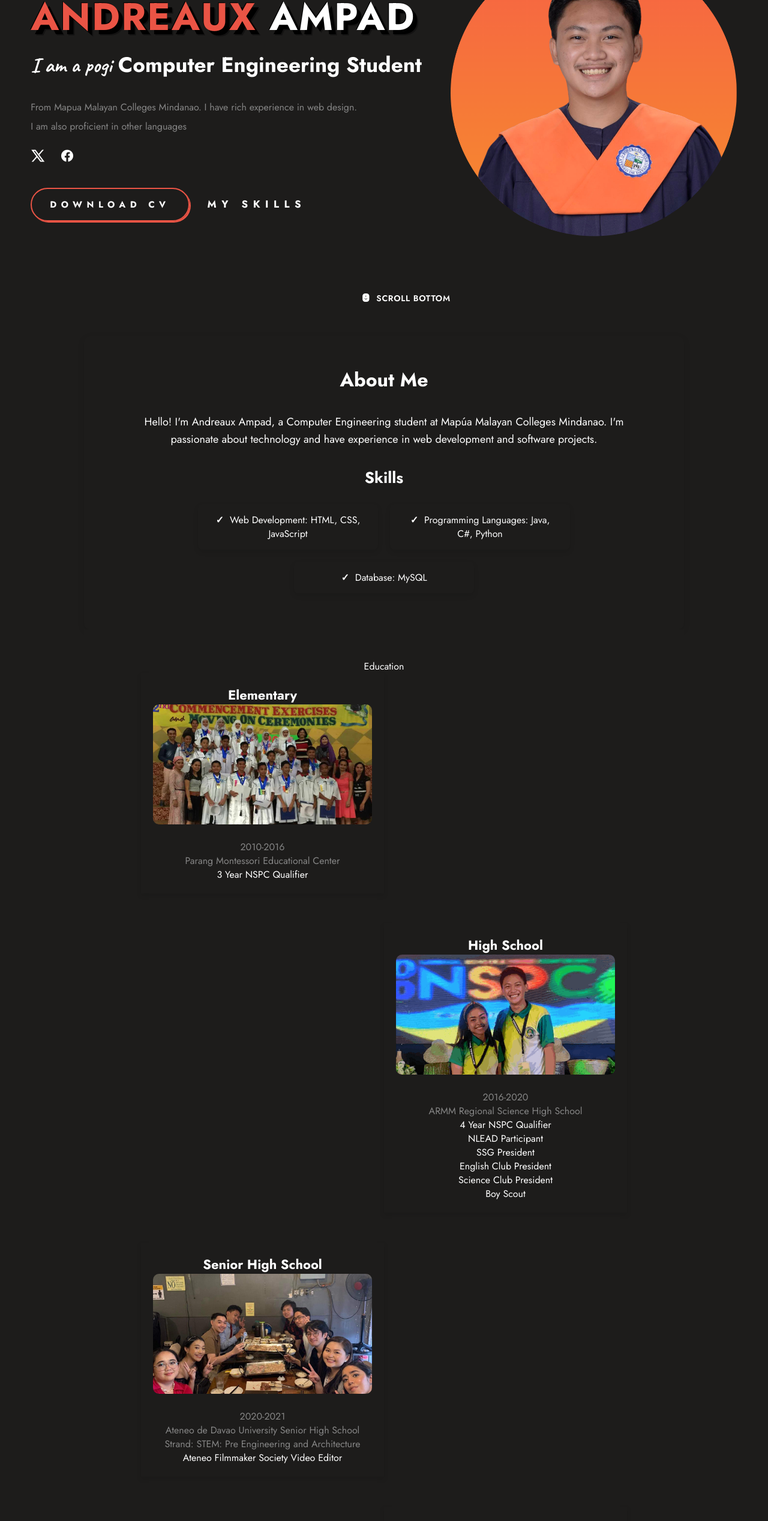
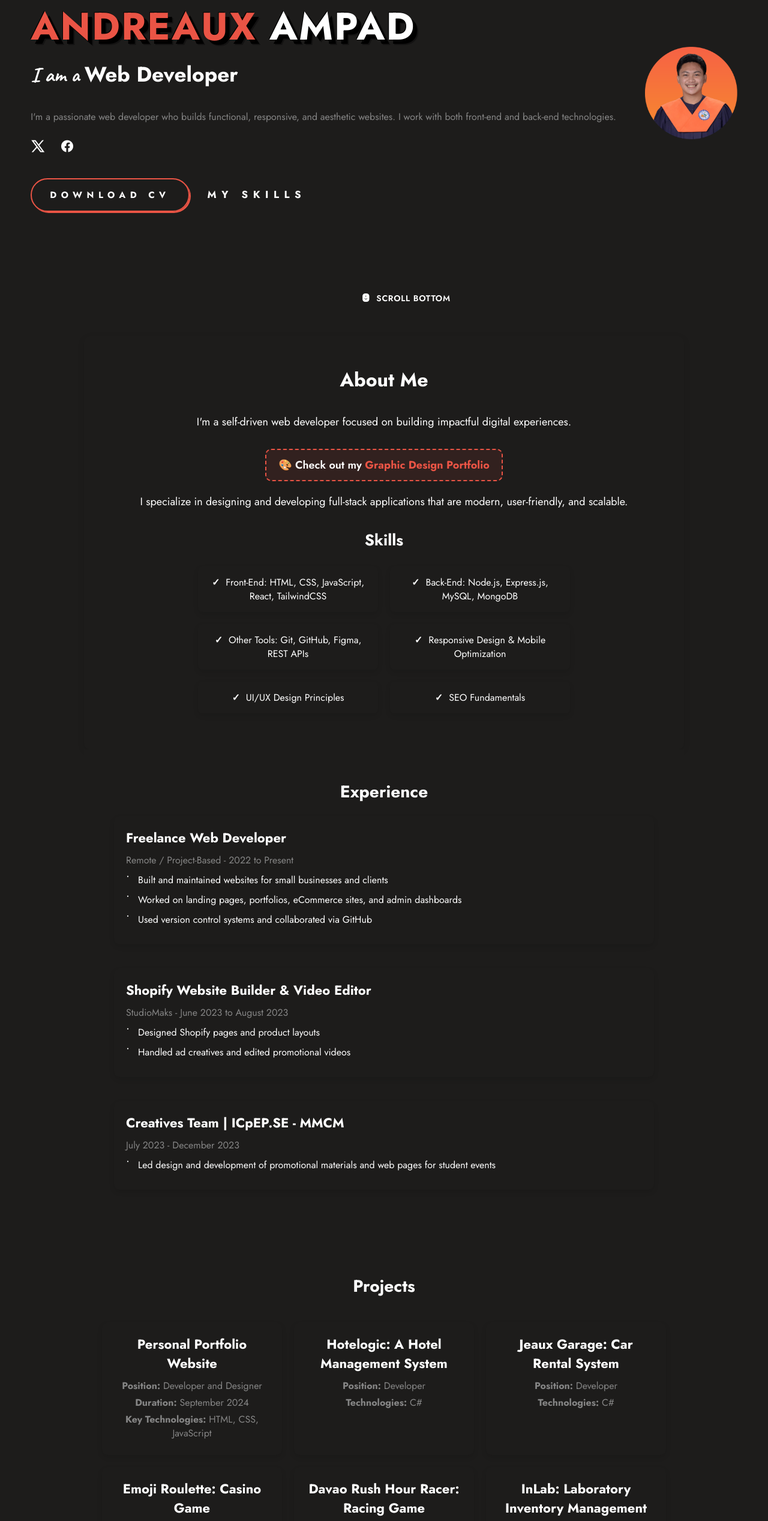
Before and after one commit to Andreauxx/Portfolio, a plain HTML site: page index.html in a window 1280 px wide. Shown: the part 240-2775 px from the top of the page at 60% size. Drawn offline with nearby package versions, Linux system fonts and the light colour scheme.

Commit message:
Fixed for Web Development CV

```diff
--- a/index.html
+++ b/index.html
@@ -35,32 +35,35 @@
       </ul>
       <div class="nav-right">
         <div class="theme-toggle">
-            <i class="ri-toggle-line" id="light-icon"></i>
-            <i class="ri-toggle-fill" id="dark-icon" style="display:none;"></i>
+          <i class="ri-toggle-line" id="light-icon"></i>
+          <i class="ri-toggle-fill" id="dark-icon" style="display: none"></i>
         </div>
-        <a href="#" class="nav-button">Hire Me!</a>
+        <a href="mailto:oninampad@gmail.com" class="nav-button">Hire Me!</a>
         <div class="bx bx-menu" id="menu-icon"></div>
       </div>
     </header>
 
-    <section id="home" class="main-content"  class="fade-in">
+    <section id="home" class="main-content fade-in">
       <div class="main-content-text">
         <h6>Hello, <span>my name is</span></h6>
         <h1><span>Andreaux </span>Ampad</h1>
-        <h4>I am a pogi<span> Computer Engineering Student</span></h4>
+        <h4>I am a <span>Web Developer</span></h4>
         <p>
-          From Mapua Malayan Colleges Mindanao. I have rich experience in web
-          design.<br />
-          I am also proficient in other languages
+          I'm a passionate web developer who builds functional, responsive, and
+          aesthetic websites. I work with both front-end and back-end
+          technologies.
         </p>
         <div class="main-icons">
-          <a href="https://x.com/Andreaux_Yzz"><i class="ri-twitter-x-line"></i></a>
-
-          <a href="https://www.facebook.com/jeon.andreaux"><i class="ri-facebook-circle-fill"></i></a>
+          <a href="https://x.com/Andreaux_Yzz"
+            ><i class="ri-twitter-x-line"></i
+          ></a>
+          <a href="https://www.facebook.com/jeon.andreaux"
+            ><i class="ri-facebook-circle-fill"></i
+          ></a>
         </div>
         <div class="main-btn">
-          <a href="#" class="btn">Download CV</a>
-          <a href="#" class="btn2">My Skills</a>
+          <a href="Documents/Jeon-Andreaux-Ampad-Resume.pdf" class="btn" download>Download CV</a>
+          <a href="#projects" class="btn2">My Skills</a>
         </div>
       </div>
       <div class="main-img">
@@ -72,130 +75,81 @@
       <a href=""><i class="ri-scroll-to-bottom-fill"></i>Scroll Bottom</a>
     </div>
 
-    <script src="script.js"></script>
-
-
-
     <section id="about" class="fade-in">
       <h2>About Me</h2>
       <p>
-        Hello! I'm Andreaux Ampad, a Computer Engineering student at Mapúa Malayan Colleges Mindanao.
-        I'm passionate about technology and have experience in web development and software projects.
+        I'm a self-driven web developer focused on building impactful digital
+        experiences.
       </p>
 
+      <div class="portfolio-link">
+        🎨 Check out my
+        <a
+          href="https://dreauxportfolio.my.canva.site/dreauxportfolio"
+          target="_blank"
+          >Graphic Design Portfolio</a
+        >
+      </div>
+
+      <p>
+        I specialize in designing and developing full-stack applications that
+        are modern, user-friendly, and scalable.
+      </p>
 
       <h3>Skills</h3>
       <ul>
-        <li>Web Development: HTML, CSS, JavaScript</li>
-        <li>Programming Languages: Java, C#, Python</li>
-        <li>Database: MySQL</li>
-
+        <li>Front-End: HTML, CSS, JavaScript, React, TailwindCSS</li>
+        <li>Back-End: Node.js, Express.js, MySQL, MongoDB</li>
+        <li>Other Tools: Git, GitHub, Figma, REST APIs</li>
+        <li>Responsive Design & Mobile Optimization</li>
+        <li>UI/UX Design Principles</li>
+        <li>SEO Fundamentals</li>
       </ul>
     </section>
-    <section id="education" class="fade-in>
-      <h2>Education</h2>
-
-      <div class="education-item left">
-        <h3>Elementary</h3>
-        <img src="/Portfolio/Images/elem_pic1.jpg" alt="Elementary School" class="education-img">
-        <p>2010-2016</p>
-        <p>Parang Montessori Educational Center</p>
-        <ul></ul>
-          <li>3 Year NSPC Qualifier</li>
-        </ul>
-
-      </div>
-
-      <div class="education-item right">
-        <h3>High School</h3>
-        <img src="/Portfolio/Images/highschool_pic.gif" alt="High School" class="education-img">
-        <p>2016-2020</p>
-        <p>ARMM Regional Science High School</p>
-        <ul>
-          <li>4 Year NSPC Qualifier</li>
-          <li>NLEAD Participant</li>
-          <li>SSG President</li>
-          <li>English Club President</li>
-          <li>Science Club President</li>
-          <li>Boy Scout</li>
-        </ul>
-      </div>
-
-      <div class="education-item left">
-        <h3>Senior High School</h3>
-        <img src="/Portfolio/Images/addu_shs.jpg" alt="Senior High" class="education-img">
-        <p>2020-2021</p>
-        <p>Ateneo de Davao University Senior High School</p>
-        <p>Strand: STEM: Pre Engineering and Architecture</p>
-        <ul>
-          <li>Ateneo Filmmaker Society Video Editor</li>
-        </ul>
-      </div>
-
-      <div class="education-item right">
-        <h3>College</h3>
-        <img src="/Portfolio/Images/addu_college.jpg"  alt="Addu_college" class="education-img">
-        <p>2022-2023</p>
-        <p>Ateneo de Davao University</p>
-      </div>
-
-      <div class="education-item left">
-        <h3>Current College</h3>
-        <img src="/Portfolio/Images/college_mcm.jpg"  alt="Addu_college" class="education-img">
-        <p>2023-2024</p>
-        <p>Mapua Malayan Colleges Mindanao</p>
-      </div>
-    </section>
-
 
     <section id="experience">
       <h2>Experience</h2>
 
       <div class="experience-item">
-        <h3>Shopify Website Builder and Video Editor</h3>
-        <p>StudioMaks - June 2023 to August 2023</p>
+        <h3>Freelance Web Developer</h3>
+        <p>Remote / Project-Based - 2022 to Present</p>
         <ul>
-          <li>Worked on listing Products and Facebook Advertising</li>
-
+          <li>
+            Built and maintained websites for small businesses and clients
+          </li>
+          <li>
+            Worked on landing pages, portfolios, eCommerce sites, and admin
+            dashboards
+          </li>
+          <li>Used version control systems and collaborated via GitHub</li>
         </ul>
       </div>
 
       <div class="experience-item">
-        <h3>Creatives, Institute of Computer Engineering of the Philippines Student Edition- MMCM</h3>
-        <p>Mapúa Malayan Colleges Mindanao - July 2023 -  December 2023</p>
+        <h3>Shopify Website Builder & Video Editor</h3>
+        <p>StudioMaks - June 2023 to August 2023</p>
         <ul>
-          <li>Organized student workshops on software development and web design</li>
-          <li>Led a team in inter-department coding competitions</li>
+          <li>Designed Shopify pages and product layouts</li>
+          <li>Handled ad creatives and edited promotional videos</li>
         </ul>
       </div>
 
       <div class="experience-item">
-        <h3>Director of Sports, Institute of Computer Engineering of the Philippines Student Edition- MMCM</h3>
-        <p>Mapúa Malayan Colleges Mindanao - June 2022 to Present</p>
+        <h3>Creatives Team | ICpEP.SE - MMCM</h3>
+        <p>July 2023 - December 2023</p>
         <ul>
-          <li>Organized student workshops on software development and web design</li>
-          <li>Led a team in inter-department coding competitions</li>
-        </ul>
-      </div>
-
-      <div class="experience-item">
-        <h3>Project: RFID-based Inventory System</h3>
-        <p>Mapúa Malayan Colleges Mindanao - March 2024</p>
-        <ul>
-          <li>Developed a Java and MySQL-based system for laboratory item management</li>
-          <li>Integrated RFID scanning for student item check-ins and check-outs</li>
+          <li>
+            Led design and development of promotional materials and web pages
+            for student events
+          </li>
         </ul>
       </div>
     </section>
-
-
 
     <section id="projects">
       <h2>Projects</h2>
 
       <div class="project-container">
-
-
         <div class="project-item">
           <h3>Personal Portfolio Website</h3>
           <p><strong>Position:</strong> Developer and Designer</p>
@@ -234,32 +188,38 @@
         </div>
 
         <div class="project-item">
-          <h3>FitFusion: Gym Management System</h3>
+          <h3>GymGarage - A gym shop and management website</h3>
           <p><strong>Position:</strong> Developer</p>
-          <p><strong>Status:</strong> Ongoing</p>
-          <p><strong>Technologies:</strong> C#, Nutrition, Personal Training</p>
+          <p><strong>Status:</strong> Developed</p>
+          <p><strong>Technologies:</strong> Html, CSS, Javascript, Supabase</p>
         </div>
       </div>
     </section>
 
-
     <footer id="footer">
       <p>&copy; Andreaux 2024. All Rights Reserved.</p>
-      <p>Contact me at: <a href="mailto:jaampad@mcm.edu.ph">jaampad@mcm.edu.ph</a></p>
+      <p>
+        Contact me at:
+        <a href="mailto:oninampad@gmail.com">oninampad@gmail.com</a>
+      </p>
       <p>Find me on:</p>
-      <br>
+      <br />
       <div class="main-icons">
-        <a href="https://x.com/Andreaux_Yzz"><i class="ri-twitter-x-line"></i></a>
-        <a href="https://www.linkedin.com/in/jeon-andreaux-ampad-b3a294203/">  <i class="ri-linkedin-box-fill"></i></a>
-        <a href="https://www.facebook.com/jeon.andreaux"><i class="ri-facebook-circle-fill"></i></a>
-        <a href="https://github.com/Andreauxx"><i class="ri-github-fill"></i></a>
-
-
-
-
+        <a href="https://x.com/Andreaux_Yzz"
+          ><i class="ri-twitter-x-line"></i
+        ></a>
+        <a href="https://www.linkedin.com/in/jeon-andreaux-ampad-b3a294203/"
+          ><i class="ri-linkedin-box-fill"></i
+        ></a>
+        <a href="https://www.facebook.com/jeon.andreaux"
+          ><i class="ri-facebook-circle-fill"></i
+        ></a>
+        <a href="https://github.com/Andreauxx"
+          ><i class="ri-github-fill"></i
+        ></a>
       </div>
     </footer>
 
-
+    <script src="script.js"></script>
   </body>
 </html>
--- a/style.css
+++ b/style.css
@@ -31,6 +31,34 @@
     }
 
 }
+
+
+.portfolio-link {
+    text-align: center;
+    margin: 20px 0;
+    font-size: 18px;
+    font-weight: 600;
+    color: var(--text-color);
+    background-color: rgba(234, 84, 69, 0.1); /* subtle red background */
+    border: 2px dashed var(--main-color);
+    padding: 12px 20px;
+    border-radius: 10px;
+    width: fit-content;
+    margin-left: auto;
+    margin-right: auto;
+    transition: all 0.3s ease;
+  }
+
+  .portfolio-link a {
+    color: var(--main-color);
+    font-weight: bold;
+    text-decoration: none;
+  }
+
+  .portfolio-link:hover {
+    background-color: rgba(234, 84, 69, 0.2);
+    transform: scale(1.03);
+  }
 
 
 .theme-toggle {
```
Also changed, not shown: 1 other file.
